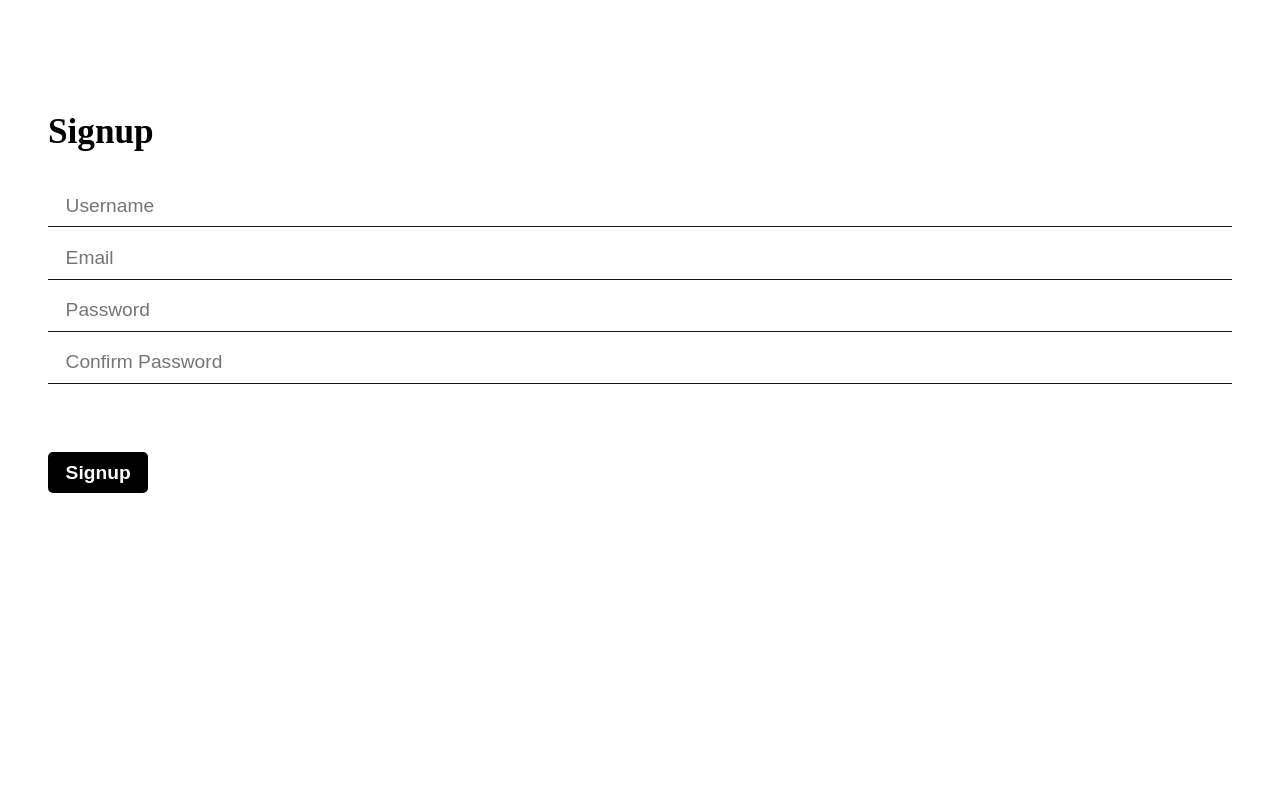
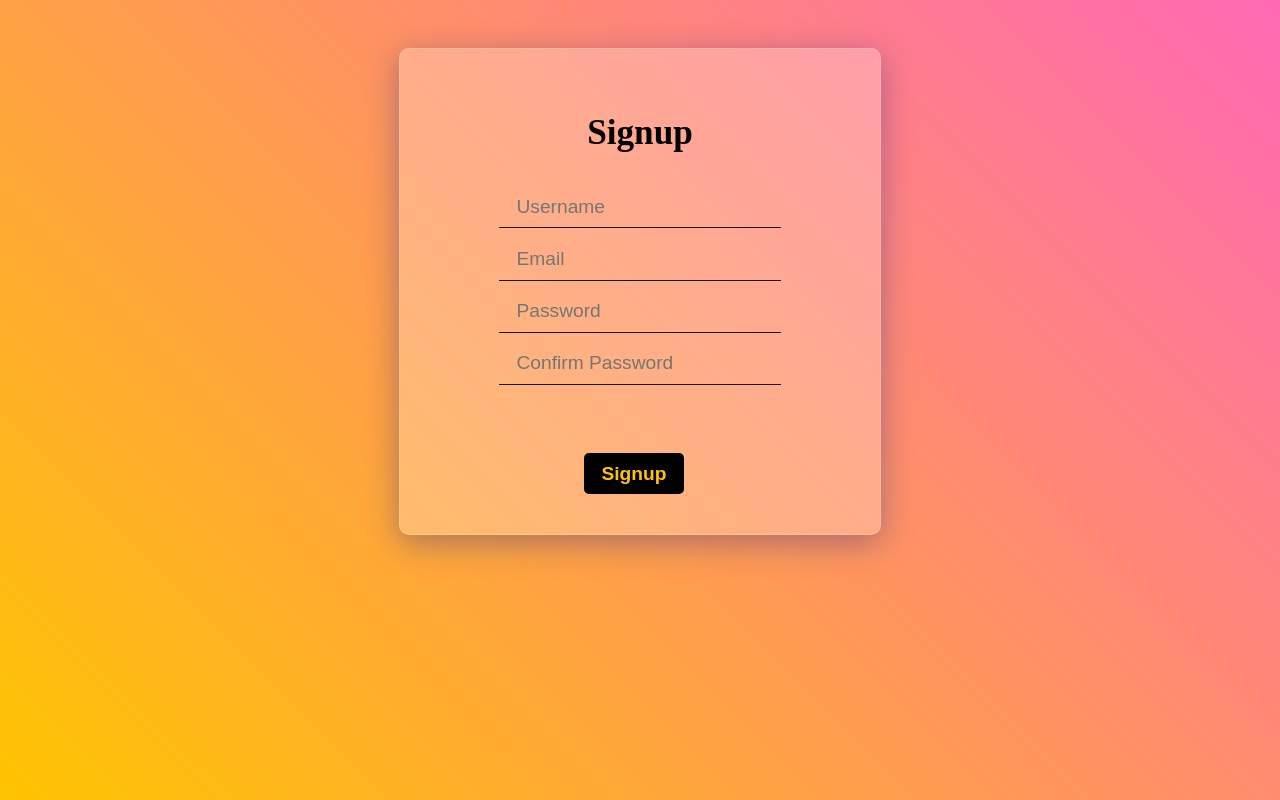
Before and after one commit to arjunsinghbazal/samp, a React (Create React App) app: page / in a window 1280 px wide. Built offline with nearby package versions, Linux system fonts and the light colour scheme.

Commit message:
Update index.css

```diff
--- a/src/index.css
+++ b/src/index.css
@@ -1,4 +1,8 @@
 
+:root {
+  background: linear-gradient(45deg, #ffc400, #ff69b4);
+  height: 100%;
+}
 .red {
   color: red;
 }
@@ -16,6 +20,7 @@
   border: none;
   cursor: pointer;
   font-size: 1rem;
+  margin-right: 12px;
   font-weight: bold;
   border-radius: 5px;
   padding: 0.5rem 1rem;
@@ -24,7 +29,7 @@
 
 .submit-btn {
   background-color: black;
-  color: white;
+  color: #ffc400;
 }
 
 .submit-btn.gray {
@@ -38,15 +43,26 @@
 
 /* Signup Form Styles */
 .form {
-  color: black;
-  background-color: white;
+  max-width: 400px;
+  margin: 0 auto;
+  justify-content: center;
+  align-items: center;
+  border: none;
+  color: rgb(26, 26, 26);
+  background: rgba(255, 255, 255, 0.25);
+  backdrop-filter: blur(10px);
   display: flex;
   flex-direction: column;
   gap: 10px;
-  padding: 0rem 2rem;
+  padding: 2rem;
+  border-radius: 10px;
   height: auto;
   margin-top: 3rem;
+  border: 1px solid rgba(255, 255, 255, 0.2);
+  box-shadow: 0 8px 32px 0 rgba(31, 38, 135, 0.37);
+  backdrop-filter: blur(5px);
 }
+
 
 .form h1 {
   color: black;
@@ -55,7 +71,8 @@
 
 .formitem {
   color: black;
-  background-color: white;
+  background: none;
+  /* text-align: center; */
   border: none;
   padding: 0.5rem 0rem;
   border-bottom: 1px solid rgb(23, 22, 22);
@@ -77,11 +94,21 @@
   flex-direction: column;
   align-items: center;
   padding: 2rem;
-  background-color: white;
+  background: rgba(255, 255, 255, 0.13);
+  border-radius: 16px;
+  box-shadow: 0 4px 30px rgba(0, 0, 0, 0.1);
+  backdrop-filter: blur(3.4px);
+  -webkit-backdrop-filter: blur(3.4px);
+  border: 1px solid rgba(255, 255, 255, 0.25);
 }
 
 .profile-header {
-  background-color: aliceblue;
+  background: rgba(255, 255, 255, 0.13);
+  border-radius: 16px;
+  box-shadow: 0 4px 30px rgba(0, 0, 0, 0.1);
+  backdrop-filter: blur(3.4px);
+  -webkit-backdrop-filter: blur(3.4px);
+  border: 1px solid rgba(255, 255, 255, 0.25);
   color: black;
   padding: 1rem;
   text-align: center;
```
